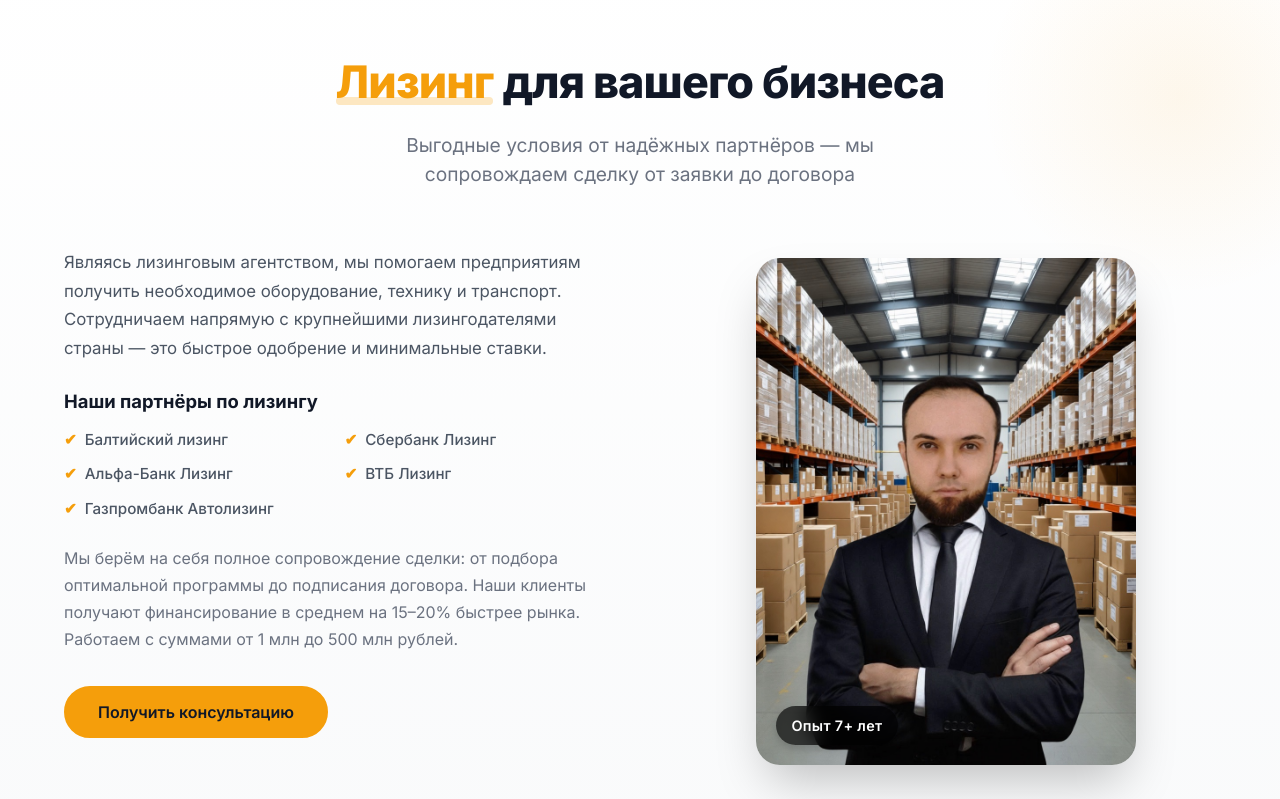
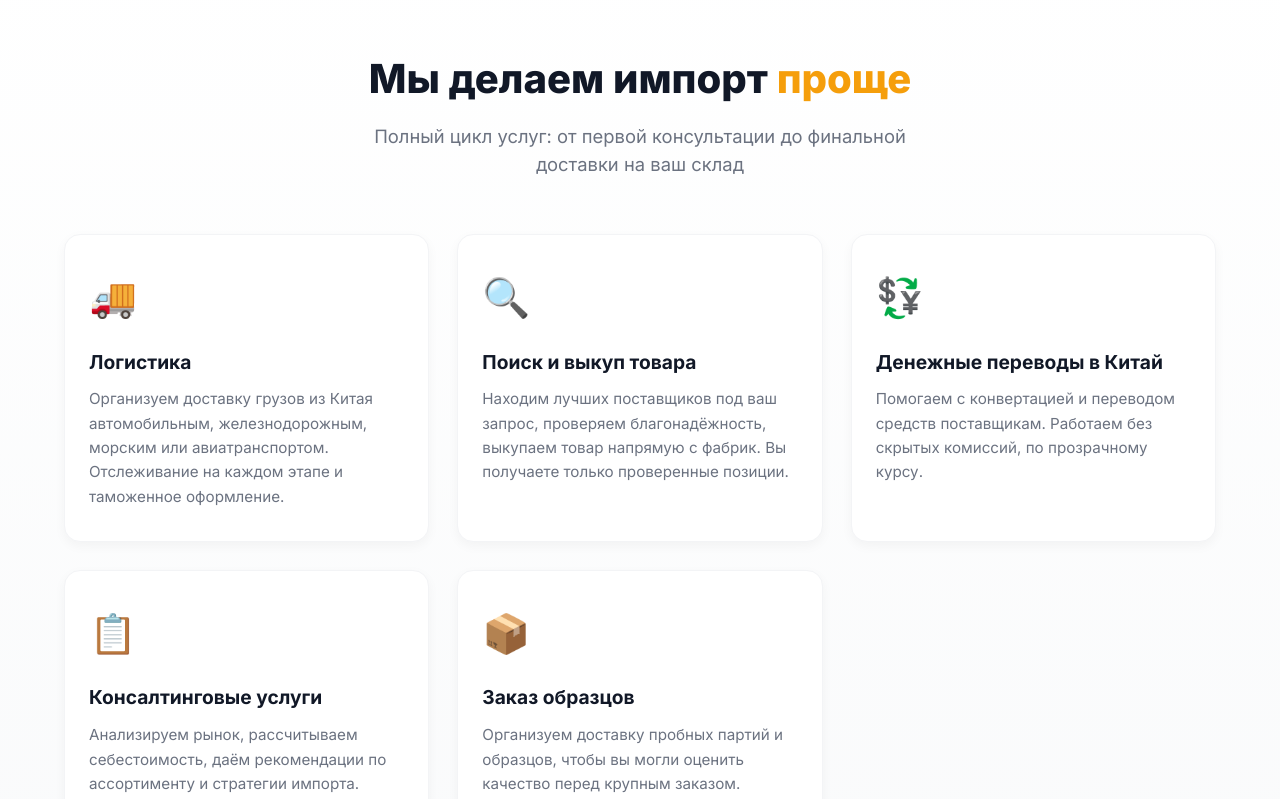
Before and after one commit to Fenrir55vlad/china-import., a React (Vite) app: page / in a window 1280 px wide. Shown: the part 960-1759 px from the top of the page. Built offline with nearby package versions, Linux system fonts and the light colour scheme.

Commit message:
Добавлен раздел Услуги

```diff
--- a/src/App.jsx
+++ b/src/App.jsx
@@ -1,5 +1,6 @@
 import Navbar from './components/Navbar';
 import Hero from './components/Hero';
+import Services from './components/Services';   // <-- новая строка
 import Leasing from './components/Leasing';
 import Catalog from './components/Catalog';
 import Partners from './components/Partners';
@@ -13,6 +14,7 @@ function App() {
       <Navbar />
       <main>
         <Hero />
+        <Services />   {/* <-- новый раздел */}
         <Leasing />
         <Catalog />
         <Partners />
--- /dev/null
+++ b/src/components/Services.css
@@ -0,0 +1,93 @@
+.services {
+  padding: 100px 0;
+  background: linear-gradient(to bottom, #ffffff, #f9fafb);
+}
+
+.services__title {
+  font-size: 2.5rem;
+  font-weight: 800;
+  color: #111827;
+  text-align: center;
+  margin-bottom: 0.75rem;
+}
+
+.services__accent {
+  color: #f59e0b;
+}
+
+.services__subtitle {
+  font-size: 1.15rem;
+  color: #6b7280;
+  text-align: center;
+  margin-bottom: 3.5rem;
+  max-width: 600px;
+  margin-left: auto;
+  margin-right: auto;
+  line-height: 1.5;
+}
+
+.services__grid {
+  display: grid;
+  grid-template-columns: repeat(3, 1fr);
+  gap: 28px;
+}
+
+.services__card {
+  background: #ffffff;
+  border-radius: 16px;
+  padding: 32px 24px;
+  box-shadow: 0 4px 12px rgba(0, 0, 0, 0.04);
+  transition: all 0.3s ease;
+  border: 1px solid #f3f4f6;
+  display: flex;
+  flex-direction: column;
+  align-items: flex-start;
+}
+
+.services__card:hover {
+  transform: translateY(-8px);
+  box-shadow: 0 20px 30px -10px rgba(245, 158, 11, 0.15);
+  border-color: #f59e0b;
+}
+
+.services__icon {
+  font-size: 2.4rem;
+  margin-bottom: 18px;
+  display: block;
+}
+
+.services__card-title {
+  font-size: 1.2rem;
+  font-weight: 700;
+  color: #111827;
+  margin-bottom: 10px;
+}
+
+.services__desc {
+  font-size: 0.95rem;
+  color: #6b7280;
+  line-height: 1.6;
+}
+
+/* Адаптивность */
+@media (max-width: 900px) {
+  .services__grid {
+    grid-template-columns: repeat(2, 1fr);
+  }
+}
+
+@media (max-width: 560px) {
+  .services__grid {
+    grid-template-columns: 1fr;
+  }
+  .services {
+    padding: 60px 0;
+  }
+  .services__title {
+    font-size: 1.8rem;
+  }
+  .services__subtitle {
+    font-size: 1rem;
+    margin-bottom: 2rem;
+  }
+}
--- /dev/null
+++ b/src/components/Services.jsx
@@ -0,0 +1,55 @@
+import './Services.css';
+
+const services = [
+  {
+    icon: '🚚',
+    title: 'Логистика',
+    desc: 'Организуем доставку грузов из Китая автомобильным, железнодорожным, морским или авиатранспортом. Отслеживание на каждом этапе и таможенное оформление.',
+  },
+  {
+    icon: '🔍',
+    title: 'Поиск и выкуп товара',
+    desc: 'Находим лучших поставщиков под ваш запрос, проверяем благонадёжность, выкупаем товар напрямую с фабрик. Вы получаете только проверенные позиции.',
+  },
+  {
+    icon: '💱',
+    title: 'Денежные переводы в Китай',
+    desc: 'Помогаем с конвертацией и переводом средств поставщикам. Работаем без скрытых комиссий, по прозрачному курсу.',
+  },
+  {
+    icon: '📋',
+    title: 'Консалтинговые услуги',
+    desc: 'Анализируем рынок, рассчитываем себестоимость, даём рекомендации по ассортименту и стратегии импорта. Персональный менеджер на связи.',
+  },
+  {
+    icon: '📦',
+    title: 'Заказ образцов',
+    desc: 'Организуем доставку пробных партий и образцов, чтобы вы могли оценить качество перед крупным заказом.',
+  },
+];
+
+function Services() {
+  return (
+    <section className="services" id="services">
+      <div className="container">
+        <h2 className="services__title">
+          Мы делаем импорт <span className="services__accent">проще</span>
+        </h2>
+        <p className="services__subtitle">
+          Полный цикл услуг: от первой консультации до финальной доставки на ваш склад
+        </p>
+        <div className="services__grid">
+          {services.map((s, idx) => (
+            <div className="services__card" key={idx}>
+              <span className="services__icon">{s.icon}</span>
+              <h3 className="services__card-title">{s.title}</h3>
+              <p className="services__desc">{s.desc}</p>
+            </div>
+          ))}
+        </div>
+      </div>
+    </section>
+  );
+}
+
+export default Services;
```
